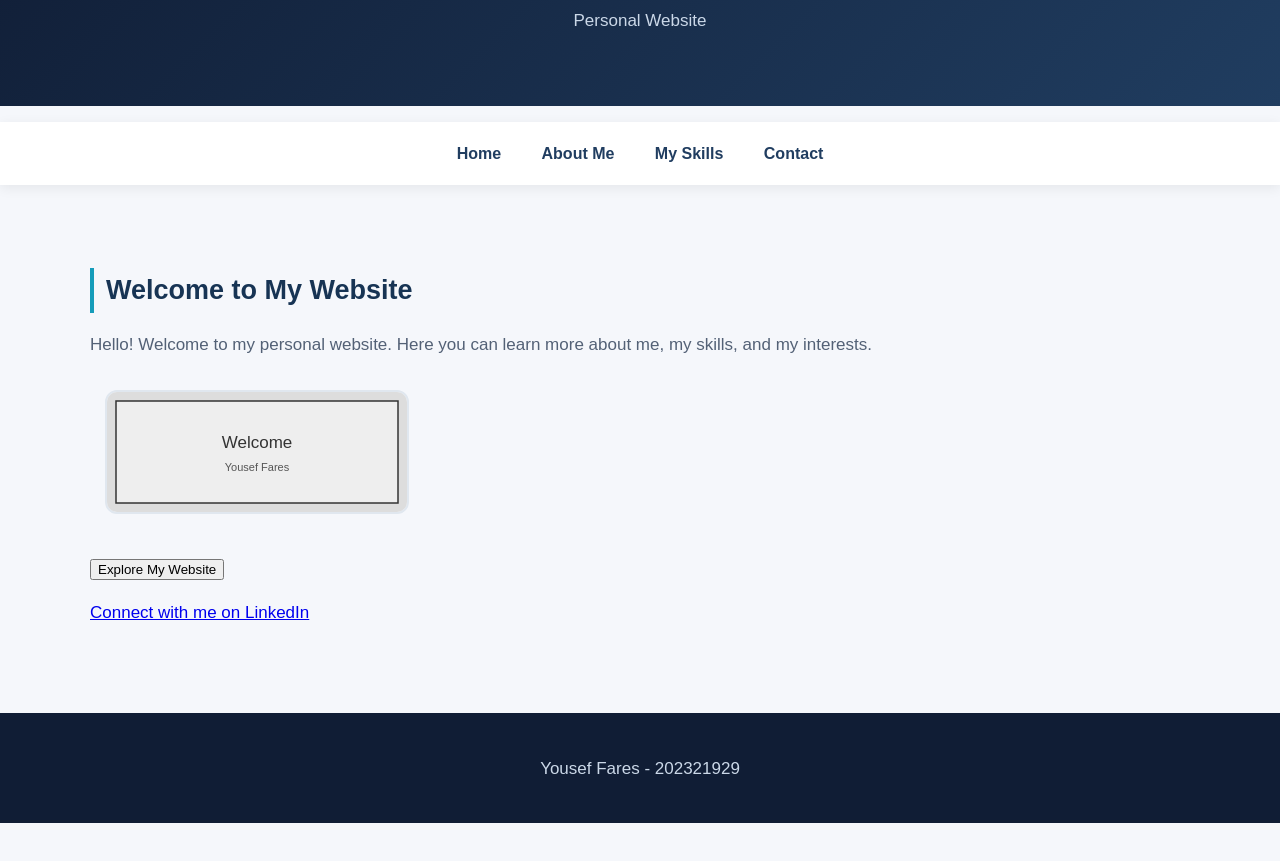
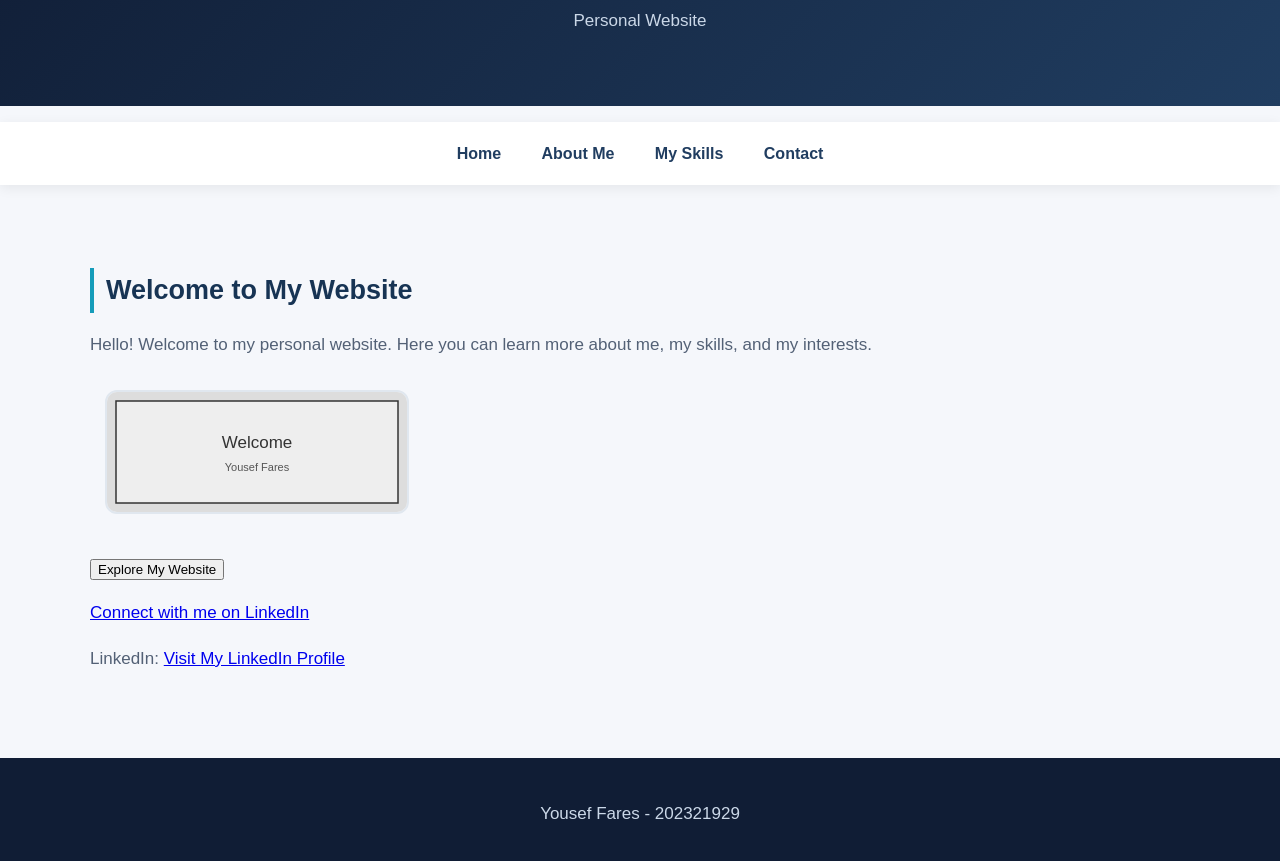
Before and after one commit to yousefmkfares-boop/Yousef_Web_Design_Project, a plain HTML site: page index.html in a window 1280 px wide. Shown: the part 155-1016 px from the top of the page. Before the commit the page ends 978 px from the top, so only its background shows below. Drawn offline with Linux system fonts and the light colour scheme.

Commit message:
Update index.html

```diff
--- a/index.html
+++ b/index.html
@@ -45,6 +45,14 @@
        Connect with me on LinkedIn
     </a>
 </p>
+        <p>
+    LinkedIn:
+    <a class="linkedin-link"
+       href="https://www.linkedin.com/in/yousef-fares-4ba9723b5"
+       target="_blank">
+       Visit My LinkedIn Profile
+    </a>
+</p>
     </main>
 
     <footer>
```
